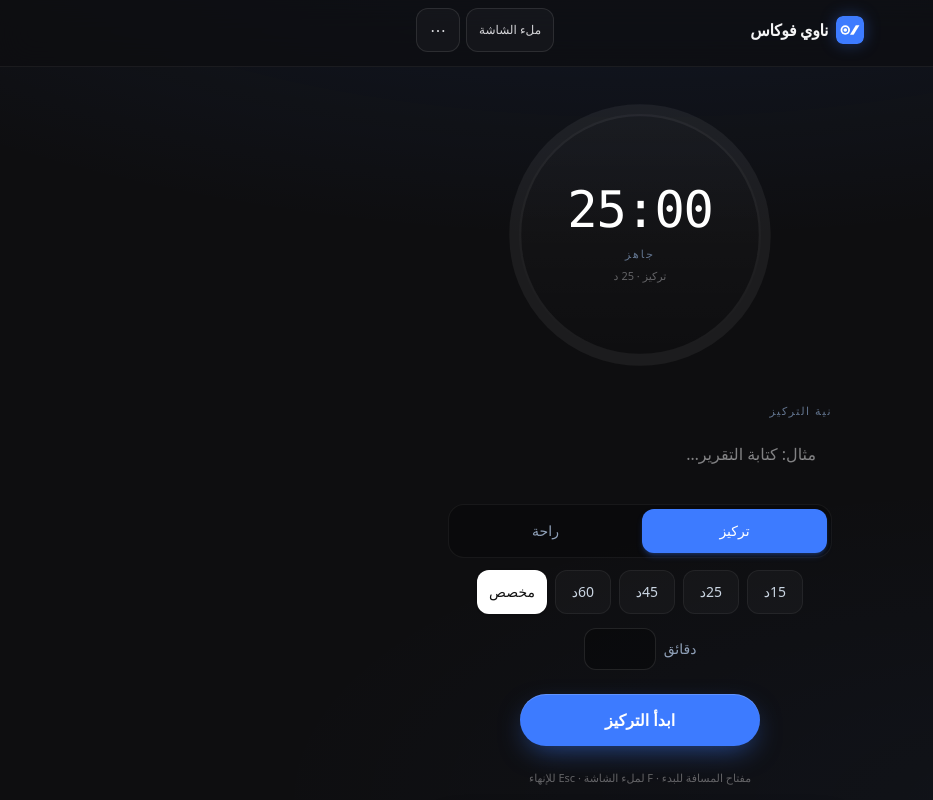
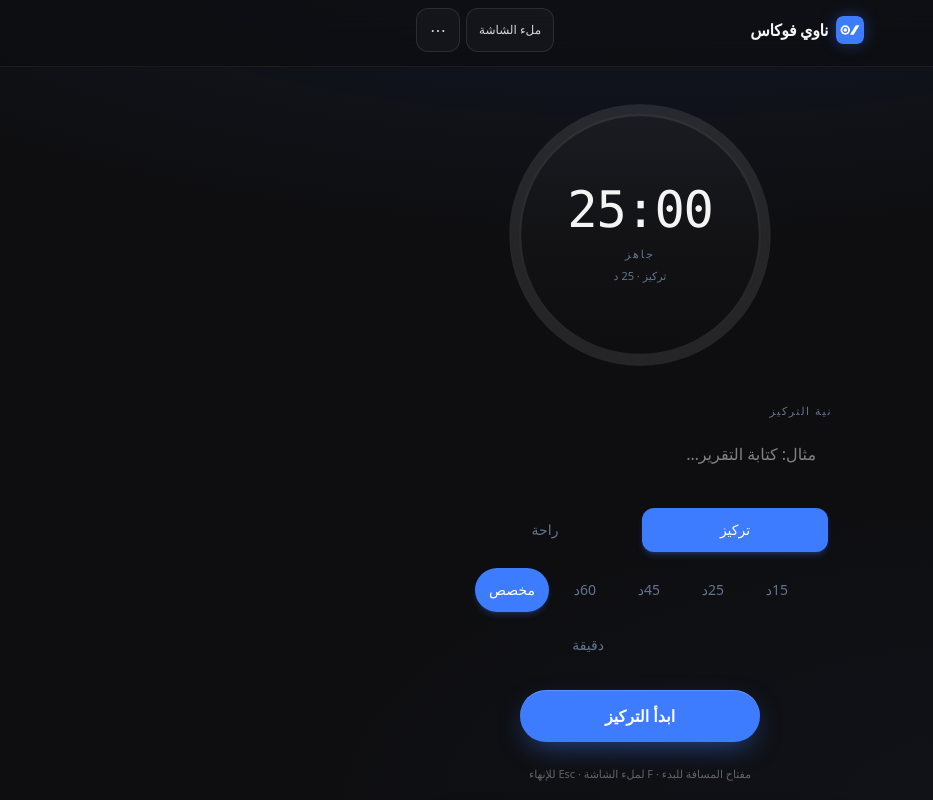
Before and after one commit to inawy/nawy-focus, a React (Vite) app: page / in a window 1280 px wide. Both pictures are taken after a click on the button "مخصص". Shown: the top 800 px of the page, without its empty margins (0-933 px from the left). Built offline with nearby package versions, Linux system fonts and the light colour scheme.

Commit message:
feat(ux): DurationPicker/TimerDisplay/HistoryList theme surfaces + pulse

```diff
--- a/src/components/DurationPicker.tsx
+++ b/src/components/DurationPicker.tsx
@@ -44,7 +44,7 @@ export function DurationPicker({
 
   return (
     <div className="flex w-full max-w-sm flex-col gap-3">
-      <div className="flex gap-1 rounded-2xl border border-white/[0.06] bg-black/25 p-1">
+      <div className="surface-field flex gap-1 rounded-2xl p-1">
         {(
           [
             ['focus', 'تركيز'],
@@ -65,7 +65,7 @@ export function DurationPicker({
                 ? value === 'focus'
                   ? 'bg-brand-500 text-white shadow-md shadow-brand-500/25'
                   : 'bg-white text-slate-950 shadow-md'
-                : 'text-slate-400 hover:text-slate-200'
+                : 'text-slate-500 hover:text-inherit'
             } disabled:opacity-40`}
           >
             {label}
@@ -84,11 +84,11 @@ export function DurationPicker({
               setShowCustom(false)
               setCustomText('')
             }}
-            className={`min-h-11 min-w-[3.5rem] rounded-xl px-3 py-2 text-sm font-medium transition ${
-              currentMinutes === m && !showCustom
-                ? 'bg-white text-slate-950 shadow-sm'
-                : 'border border-white/[0.06] bg-white/[0.03] text-slate-300 hover:border-white/15 hover:bg-white/[0.06]'
-            } disabled:opacity-40`}
+            className={`min-h-11 min-w-[3.5rem] rounded-full px-3.5 text-sm font-medium tabular-nums transition disabled:opacity-40 ${
+              !showCustom && currentMinutes === m
+                ? 'bg-brand-500 text-white shadow-md shadow-brand-500/20'
+                : 'surface-chip text-slate-500 hover:text-inherit'
+            }`}
           >
             {m}د
           </button>
@@ -97,31 +97,30 @@ export function DurationPicker({
           type="button"
           disabled={disabled}
           onClick={() => setShowCustom(true)}
-          className={`min-h-11 min-w-[3.5rem] rounded-xl px-3 py-2 text-sm font-medium transition ${
-            showCustom || isCustom
-              ? 'bg-white text-slate-950 shadow-sm'
-              : 'border border-white/[0.06] bg-white/[0.03] text-slate-300 hover:border-white/15 hover:bg-white/[0.06]'
-          } disabled:opacity-40`}
+          className={`min-h-11 rounded-full px-3.5 text-sm font-medium transition disabled:opacity-40 ${
+            showCustom
+              ? 'bg-brand-500 text-white shadow-md shadow-brand-500/20'
+              : 'surface-chip text-slate-500 hover:text-inherit'
+          }`}
         >
           مخصص
         </button>
       </div>
 
-      {showCustom && !disabled && (
-        <div className="flex items-center justify-center gap-2 pt-0.5">
-          <label className="flex items-center gap-2 text-sm text-slate-400">
-            <span>دقائق</span>
+      {showCustom && (
+        <div className="flex items-center justify-center gap-2">
           <input
             type="number"
+            inputMode="numeric"
             min={1}
             max={180}
-              inputMode="numeric"
-              value={customText || (isCustom ? String(currentMinutes) : '')}
+            value={customText}
+            disabled={disabled}
             onChange={(e) => applyCustom(e.target.value)}
-              className="w-[4.5rem] rounded-xl border border-white/10 bg-black/30 px-3 py-2.5 text-center text-slate-100 outline-none transition focus:border-brand-500/50 focus:ring-2 focus:ring-brand-500/15"
-              aria-label="مدة مخصصة بالدقائق"
+            className="surface-field w-24 rounded-xl px-3 py-2.5 text-center text-sm tabular-nums outline-none focus:border-brand-500/40 focus:ring-2 focus:ring-brand-500/15 disabled:opacity-40"
+            aria-label="دقائق مخصصة"
           />
-          </label>
+          <span className="text-sm text-slate-500">دقيقة</span>
         </div>
       )}
     </div>
--- a/src/components/TimerDisplay.tsx
+++ b/src/components/TimerDisplay.tsx
@@ -12,18 +12,18 @@ function phaseTheme(phase: TimerPhase, kind: SessionKind) {
   if (phase === 'paused') {
     return {
       stroke: 'stroke-amber-400/90',
-      label: 'text-amber-300/90',
+      label: 'text-amber-500',
       glow: 'shadow-[0_0_36px_-14px_rgba(251,191,36,0.3)]',
-      track: 'stroke-white/[0.06]',
+      track: 'stroke-current opacity-10',
     }
   }
   if (phase === 'finished') {
     const focus = kind === 'focus'
     return {
       stroke: focus ? 'stroke-brand-400/70' : 'stroke-brand-300/50',
-      label: focus ? 'text-brand-300/80' : 'text-brand-300/60',
+      label: focus ? 'text-brand-500' : 'text-brand-500/70',
       glow: 'shadow-[0_0_28px_-16px_rgba(61,123,255,0.2)]',
-      track: 'stroke-white/[0.05]',
+      track: 'stroke-current opacity-10',
     }
   }
   if (phase === 'running') {
@@ -31,19 +31,19 @@ function phaseTheme(phase: TimerPhase, kind: SessionKind) {
     return {
       stroke: focus
         ? 'stroke-brand-500 transition-[stroke-dashoffset] duration-1000 linear'
-        : 'stroke-brand-300/80 transition-[stroke-dashoffset] duration-1000 linear',
-      label: focus ? 'text-brand-300' : 'text-brand-300/70',
+        : 'stroke-brand-400/80 transition-[stroke-dashoffset] duration-1000 linear',
+      label: focus ? 'text-brand-500' : 'text-brand-500/80',
       glow: focus
         ? 'shadow-[0_0_64px_-14px_rgba(61,123,255,0.5)]'
         : 'shadow-[0_0_40px_-14px_rgba(61,123,255,0.22)]',
-      track: 'stroke-white/[0.06]',
+      track: 'stroke-current opacity-10',
     }
   }
   return {
-    stroke: kind === 'break' ? 'stroke-brand-400/35' : 'stroke-slate-600',
-    label: kind === 'break' ? 'text-brand-300/50' : 'text-slate-500',
+    stroke: kind === 'break' ? 'stroke-brand-400/35' : 'stroke-slate-500',
+    label: kind === 'break' ? 'text-brand-500/50' : 'text-slate-500',
     glow: '',
-    track: 'stroke-white/[0.06]',
+    track: 'stroke-current opacity-10',
   }
 }
 
@@ -86,15 +86,15 @@ export function TimerDisplay({
     phase === 'finished'
       ? 'text-[2.35rem] sm:text-[2.6rem] leading-none'
       : sessionFocus
-        ? 'text-[3.35rem] sm:text-[3.85rem] leading-none'
+        ? 'text-[3rem] sm:text-[3.35rem] leading-none'
         : 'text-[2.75rem] sm:text-[3.15rem] leading-none'
 
   return (
     <div
-      className={`relative mx-auto flex items-center justify-center transition-all duration-500 ease-[var(--ease-out)] ${sizeClass}`}
+      className={`relative mx-auto flex items-center justify-center transition-all duration-500 ease-[var(--ease-out)] ${sizeClass} ${phase === 'paused' ? 'animate-pulse-ring' : ''}`}
     >
       <div
-        className={`absolute inset-[8%] rounded-full bg-gradient-to-b from-white/[0.04] to-transparent ${theme.glow}`}
+        className={`absolute inset-[8%] rounded-full bg-gradient-to-b from-current/[0.04] to-transparent ${theme.glow}`}
         aria-hidden
       />
       <svg
@@ -126,7 +126,7 @@ export function TimerDisplay({
       </svg>
       <div className="absolute inset-0 flex flex-col items-center justify-center px-4">
         <span
-          className={`font-mono font-medium tracking-tight text-white tabular-nums transition-all duration-500 ${timeClass}`}
+          className={`font-mono font-medium tracking-tight tabular-nums transition-all duration-500 ${timeClass}`}
           aria-live="polite"
         >
           {formatTime(remainingSeconds)}
@@ -137,7 +137,7 @@ export function TimerDisplay({
           {phaseLabel}
         </span>
         {phase === 'idle' && (
-          <span className="mt-1.5 text-[11px] text-slate-600">
+          <span className="mt-1.5 text-[11px] text-slate-500">
             {isBreak ? 'راحة' : 'تركيز'} · {Math.round(plannedSeconds / 60)} د
           </span>
         )}
```
Lines whose indentation alone changed are shown as unchanged.
